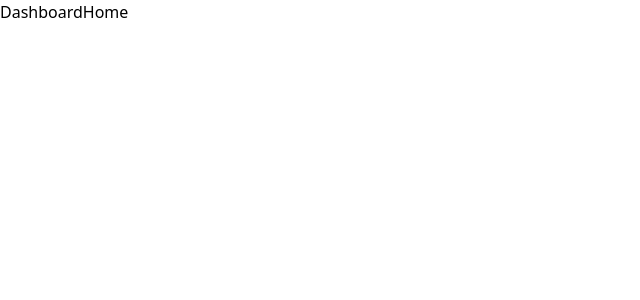
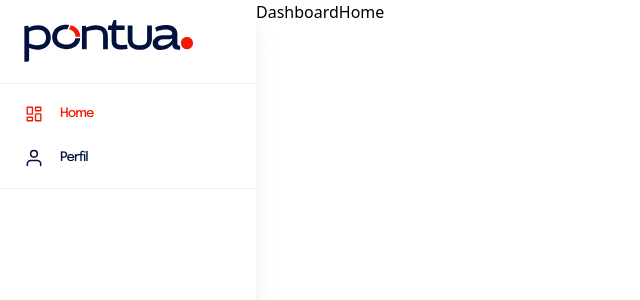
Before and after one commit to renexe/pontua-test, a Next.js app: page /dashboard in a window 1280 px wide. Shown: the top 300 px of the page, without its empty margins (0-640 px from the left). Built offline with nearby package versions, Linux system fonts and the light colour scheme.

Commit message:
<feat> Crafting the sidebar menu

```diff
--- a/src/app/dashboard/layout.tsx
+++ b/src/app/dashboard/layout.tsx
@@ -1,11 +1,14 @@
+import SideBar from "@/components/ui/organisms/sidebar"
+
 export default function DashboardLayout({
   children,
 }: {
   children: React.ReactNode
 }) {
   return (
-    <section className="bg-white">
-       {children}
+    <section className="flex">
+      <SideBar />
+      {children}
     </section>
   )
 }
--- /dev/null
+++ b/src/components/ui/atoms/icons/back-arrow-icon.tsx
@@ -0,0 +1,16 @@
+const BackArrowIcon = (props: React.SVGProps<SVGSVGElement>) => (
+  <svg
+    width="20"
+    height="20"
+    viewBox="0 0 20 20"
+    fill="none"
+    xmlns="http://www.w3.org/2000/svg"
+    className={props.className}
+  >
+    <g id="corner-up-left">
+      <path id="Icon" d="M7.50016 11.6666L3.3335 7.49992M3.3335 7.49992L7.50016 3.33325M3.3335 7.49992H13.3335C14.2176 7.49992 15.0654 7.85111 15.6905 8.47623C16.3156 9.10135 16.6668 9.9492 16.6668 10.8333V16.6666" stroke="black" strokeWidth="1.5" strokeLinecap="round" strokeLinejoin="round" />
+    </g>
+  </svg>
+)
+
+export default BackArrowIcon
--- /dev/null
+++ b/src/components/ui/atoms/icons/dashboard-icon.tsx
@@ -0,0 +1,23 @@
+const DashboardIcon = (props: React.SVGProps<SVGSVGElement>) => (
+  <svg
+    width="20"
+    height="20"
+    viewBox="0 0 20 20"
+    fill="none"
+    xmlns="http://www.w3.org/2000/svg"
+    className={props.className}
+  >
+    <g id="icon/menu/dashboard" clipPath="url(#clip0_3160_439)">
+      <path id="Vector" d="M3.5 10.1333C3.33431 10.1333 3.2 9.99902 3.2 9.83333V3.5C3.2 3.33431 3.33431 3.2 3.5 3.2H8.16667C8.33235 3.2 8.46667 3.33431 8.46667 3.5V9.83333C8.46667 9.99902 8.33235 10.1333 8.16667 10.1333H3.5ZM3.5 16.8C3.33431 16.8 3.2 16.6657 3.2 16.5V13.5C3.2 13.3343 3.33431 13.2 3.5 13.2H8.16667C8.33235 13.2 8.46667 13.3343 8.46667 13.5V16.5C8.46667 16.6657 8.33235 16.8 8.16667 16.8H3.5ZM11.8333 16.8C11.6676 16.8 11.5333 16.6657 11.5333 16.5V10.1667C11.5333 10.001 11.6676 9.86667 11.8333 9.86667H16.5C16.6657 9.86667 16.8 10.001 16.8 10.1667V16.5C16.8 16.6657 16.6657 16.8 16.5 16.8H11.8333ZM11.5333 3.5C11.5333 3.33431 11.6676 3.2 11.8333 3.2H16.5C16.6657 3.2 16.8 3.33431 16.8 3.5V6.5C16.8 6.66569 16.6657 6.8 16.5 6.8H11.8333C11.6676 6.8 11.5333 6.66569 11.5333 6.5V3.5Z"
+        stroke={props.stroke || "#1E1E1E"}
+        strokeWidth="1.4" />
+    </g>
+    <defs>
+      <clipPath id="clip0_3160_439">
+        <rect width="20" height="20" fill="white" />
+      </clipPath>
+    </defs>
+  </svg>
+)
+
+export default DashboardIcon
--- /dev/null
+++ b/src/components/ui/atoms/icons/profile-icon.tsx
@@ -0,0 +1,23 @@
+const ProfileIcon = (props: React.SVGProps<SVGSVGElement>) => (
+  <svg
+    width="20"
+    height="20"
+    viewBox="0 0 20 20"
+    fill="none"
+    xmlns="http://www.w3.org/2000/svg"
+    className={props.className}
+  >
+    <g>
+      <path
+        id="Icon"
+        d="M16.6668 17.5V15.8333C16.6668 14.9493 16.3156 14.1014 15.6905 13.4763C15.0654 12.8512 14.2176 12.5 13.3335 12.5H6.66683C5.78277 12.5 4.93493 12.8512 4.30981 13.4763C3.68469 14.1014 3.3335 14.9493 3.3335 15.8333V17.5M13.3335 5.83333C13.3335 7.67428 11.8411 9.16667 10.0002 9.16667C8.15921 9.16667 6.66683 7.67428 6.66683 5.83333C6.66683 3.99238 8.15921 2.5 10.0002 2.5C11.8411 2.5 13.3335 3.99238 13.3335 5.83333Z"
+        stroke={props.stroke || "#1E1E1E"}
+        strokeWidth="1.5"
+        strokeLinecap="round"
+        strokeLinejoin="round"
+      />
+    </g>
+  </svg>
+)
+
+export default ProfileIcon
--- a/src/components/ui/atoms/typography.tsx
+++ b/src/components/ui/atoms/typography.tsx
@@ -16,8 +16,9 @@ const typographyVariants = cva(
         h4: "",
         h5: "",
         h6: "",
-        body1: "",
+        body1: "text-[13px]",
         body2: "text-[11px]",
+        menu: "text-[13px] font-medium leading-3",
         link: "font-bold tracking-wider hover:underline",
         // caption: "font-normal tracking-normal text-sm",
       },
@@ -74,7 +75,8 @@ function determineComp(variant: string | undefined | null) {
     body1: "p",
     body2: "p",
     link: "p",
-    caption: "span"
+    caption: "span",
+    menu: "p"
   };
 
   if (variant) {
--- /dev/null
+++ b/src/components/ui/organisms/sidebar.tsx
@@ -0,0 +1,49 @@
+'use client';
+import Image from "next/image"
+import { Typography } from "../atoms/typography"
+import ProfileIcon from "../atoms/icons/profile-icon"
+import DashboardIcon from "../atoms/icons/dashboard-icon"
+import Link from "next/link"
+import { usePathname } from 'next/navigation'
+import { cn } from "@/lib/utils";
+
+const SideBar = () => {
+  const pathname = usePathname()
+  console.log(pathname)
+  return (
+    <div className="w-[256px] h-screen shadow-xl">
+      <div className="w-full py-5 pl-6 border-b border-gray-50">
+        <Image
+          src="/assets/images/logo_pontua_blue.svg"
+          alt="logomarca da Pontua"
+          width={169}
+          height={50}
+          priority
+        />
+      </div>
+
+      <div className="w-full py-5 pl-6 border-b border-gray-50 flex flex-col gap-6">
+        <Link href="/dashboard" className="flex gap-4 items-center group">
+          <DashboardIcon stroke={pathname === "/dashboard" ? "var(--orange-500)" : "var(--blue-800)"} />
+          <Typography
+            variant="menu"
+            className={cn("group-hover:translate-x-2 transition-transform", pathname === "/dashboard" && "text-orange-500")}
+          >
+            Home
+          </Typography>
+        </Link>
+        <Link href="/dashboard/perfil/slug" className="flex gap-4 items-center group">
+          <ProfileIcon stroke={pathname === "/dashboard/perfil/slug" ? "var(--orange-500)" : "var(--blue-800)"} />
+          <Typography
+            variant="menu"
+            className={cn("group-hover:translate-x-2 transition-transform", pathname === "/dashboard/perfil/slug" && "text-orange-500")}
+          >
+            Perfil
+          </Typography>
+        </Link>
+      </div>
+    </div>
+  )
+}
+
+export default SideBar
```
